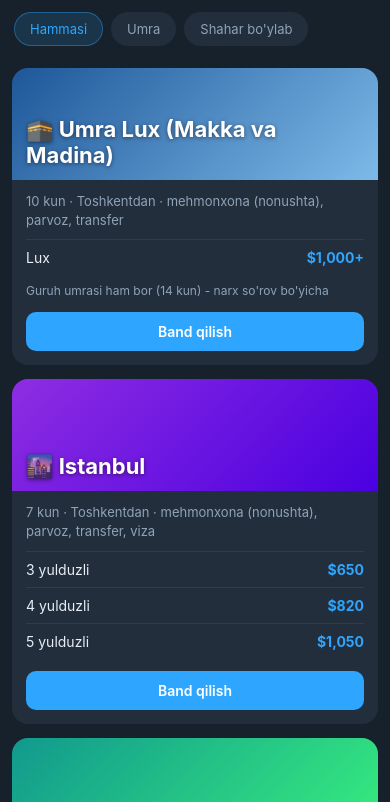
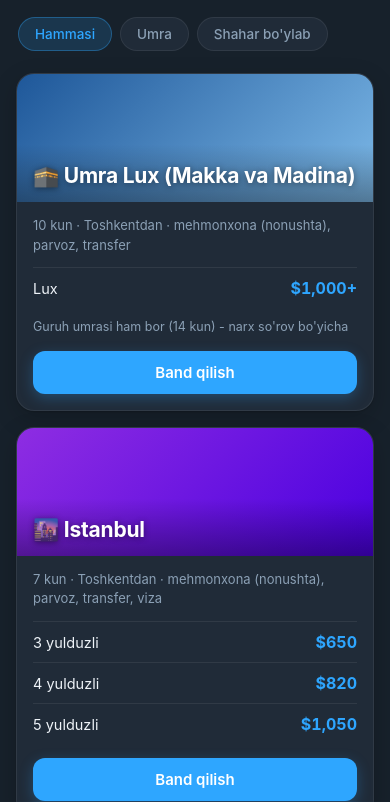
Before and after one commit to muoziiy/travel-packages-miniapp, a plain HTML site: page static/index.html in a window 390 px wide. Shown: the part 96-898 px from the top of the page. Drawn offline with Linux system fonts and the light colour scheme.

Commit message:
Polish UI: emil-design-eng + apple-design + mobile-native pass

```diff
--- a/static/index.html
+++ b/static/index.html
@@ -2,44 +2,87 @@
 <html lang="uz">
 <head>
 <meta charset="utf-8">
-<meta name="viewport" content="width=device-width, initial-scale=1, viewport-fit=cover">
+<meta name="viewport" content="width=device-width, initial-scale=1, viewport-fit=cover, interactive-widget=resizes-content">
 <meta name="theme-color" content="#17212b">
+<meta name="color-scheme" content="dark">
+<meta name="description" content="Safar paketlari: Umra va shahar bo'ylab turlar, yakuniy narx bilan">
 <script src="https://telegram.org/js/telegram-web-app.js"></script>
 <title>Safar paketlar</title>
 <style>
-  :root { --bg:#17212b; --card:#232e3c; --accent:#2ea6ff; --text:#e8eef5; --muted:#8fa3b8; }
+  :root {
+    --bg:#17212b; --card:#202b38; --accent:#2ea6ff; --text:#eef3f8; --muted:#8ba0b5;
+    --border:rgba(255,255,255,.07);
+    --ease-out:cubic-bezier(0.23,1,0.32,1);
+  }
   * { box-sizing:border-box; margin:0; padding:0; -webkit-tap-highlight-color:transparent; }
-  html { -webkit-text-size-adjust:100%; }
-  html, body { overscroll-behavior-y:none; }
-  body { background:var(--bg); color:var(--text); font-family:-apple-system,'Segoe UI',Roboto,sans-serif; padding:calc(12px + env(safe-area-inset-top)) 12px calc(28px + env(safe-area-inset-bottom)); }
-  h1 { font-size:20px; margin:6px 4px 10px; }
-  .sub { color:var(--muted); font-size:13px; line-height:1.45; margin:0 4px 16px; }
-  .chips { display:flex; gap:8px; margin-bottom:16px; overflow-x:auto; padding:2px 2px 6px; scrollbar-width:none; }
+  html { -webkit-text-size-adjust:100%; overscroll-behavior:none; }
+  body {
+    min-height:100dvh; background:var(--bg); color:var(--text);
+    font-family:-apple-system,BlinkMacSystemFont,'Segoe UI',Roboto,sans-serif;
+    -webkit-font-smoothing:antialiased;
+    padding:calc(14px + env(safe-area-inset-top)) 16px calc(32px + env(safe-area-inset-bottom));
+  }
+  h1 { font-size:22px; font-weight:700; letter-spacing:-0.02em; margin:8px 2px 6px; }
+  .sub { color:var(--muted); font-size:13px; line-height:1.5; margin:0 2px 18px; user-select:text; }
+  .chips { display:flex; gap:8px; margin-bottom:18px; overflow-x:auto; padding:2px 2px 4px; scrollbar-width:none; touch-action:pan-x; }
   .chips::-webkit-scrollbar { display:none; }
-  .chip { padding:8px 15px; border-radius:20px; background:var(--card); color:var(--muted); font-size:13px; white-space:nowrap; cursor:pointer; border:1px solid transparent; user-select:none; touch-action:manipulation; transition:transform 100ms ease-out; }
+  .chip {
+    flex:none; padding:8px 16px; border-radius:999px; background:var(--card); color:var(--muted);
+    font-size:13.5px; font-weight:500; white-space:nowrap; cursor:pointer;
+    user-select:none; -webkit-user-select:none; touch-action:manipulation; border:1px solid var(--border);
+    transition:background 150ms var(--ease-out), color 150ms var(--ease-out), border-color 150ms var(--ease-out), transform 160ms var(--ease-out);
+  }
   .chip:active { transform:scale(0.96); }
-  .chip.on { background:rgba(46,166,255,.15); color:var(--accent); border-color:rgba(46,166,255,.4); }
-  .card { background:var(--card); border-radius:16px; margin-bottom:14px; overflow:hidden; }
-  .banner { height:112px; display:flex; align-items:flex-end; padding:12px 14px; font-size:22px; font-weight:700; color:#fff; text-shadow:0 1px 4px rgba(0,0,0,.5); }
-  .inner { padding:12px 14px 14px; }
-  .meta { color:var(--muted); font-size:13px; line-height:1.45; margin-bottom:10px; }
-  .tier { display:flex; justify-content:space-between; padding:9px 0; border-top:1px solid rgba(255,255,255,.07); font-size:14px; }
-  .tier span:last-child { font-weight:700; color:var(--accent); }
-  .note { color:var(--muted); font-size:12px; margin-top:8px; line-height:1.4; }
-  .btn { display:block; margin-top:12px; text-align:center; background:var(--accent); color:#fff; padding:11px; border-radius:10px; font-size:14px; font-weight:600; text-decoration:none; user-select:none; touch-action:manipulation; transition:transform 100ms ease-out; }
-  .btn:active { transform:scale(0.97); }
+  .chip.on { background:rgba(46,166,255,.16); color:var(--accent); border-color:rgba(46,166,255,.35); }
+  .card {
+    background:var(--card); border:1px solid var(--border); border-radius:18px; margin-bottom:16px; overflow:hidden;
+    box-shadow:0 1px 2px rgba(0,0,0,.2), 0 8px 24px rgba(0,0,0,.18);
+    opacity:0; transform:translateY(10px); animation:enter 320ms var(--ease-out) forwards;
+  }
+  .card.no-anim { animation:none; opacity:1; transform:none; }
+  .card:nth-child(2) { animation-delay:50ms; }
+  .card:nth-child(3) { animation-delay:90ms; }
+  .card:nth-child(4) { animation-delay:130ms; }
+  .card:nth-child(n+5) { animation-delay:170ms; }
+  @keyframes enter { to { opacity:1; transform:none; } }
+  .banner {
+    position:relative; height:128px; display:flex; align-items:flex-end; padding:14px 16px;
+    font-size:21px; font-weight:700; letter-spacing:-0.01em; color:#fff; text-shadow:0 1px 6px rgba(0,0,0,.45);
+  }
+  .banner::after { content:''; position:absolute; inset:0; background:linear-gradient(180deg,transparent 55%,rgba(0,0,0,.35)); }
+  .banner span { position:relative; z-index:1; }
+  .inner { padding:14px 16px 16px; }
+  .meta { color:var(--muted); font-size:13px; line-height:1.5; margin-bottom:12px; user-select:text; }
+  .tier { display:flex; justify-content:space-between; align-items:baseline; gap:12px; padding:10px 0; border-top:1px solid var(--border); font-size:14.5px; }
+  .tier .price { font-weight:700; font-size:16px; color:var(--accent); font-variant-numeric:tabular-nums; white-space:nowrap; }
+  .note { color:var(--muted); font-size:12.5px; line-height:1.5; margin-top:10px; user-select:text; }
+  .btn {
+    display:block; margin-top:14px; text-align:center; background:var(--accent); color:#fff; padding:12px;
+    border-radius:12px; font-size:15px; font-weight:600; text-decoration:none;
+    user-select:none; -webkit-user-select:none; touch-action:manipulation;
+    box-shadow:0 4px 14px rgba(46,166,255,.28);
+    transition:transform 160ms var(--ease-out), filter 160ms var(--ease-out);
+  }
+  .btn:active { transform:scale(0.97); filter:brightness(.92); }
+  .chip:focus-visible, .btn:focus-visible { outline:2px solid var(--accent); outline-offset:2px; }
+  .empty { color:var(--muted); text-align:center; padding:36px 0; font-size:14px; line-height:1.5; }
+  @media (prefers-reduced-motion:reduce) {
+    .card { animation:fade 200ms ease forwards; }
+    @keyframes fade { to { opacity:1; } }
+    .chip, .btn { transition:none; }
+  }
 </style>
 </head>
 <body>
-<h1>✈️ Safar paketlar</h1>
+<h1>Safar paketlar</h1>
 <div class="sub">Yakuniy narx, 1 kishi uchun (2 kishi borasiz), Toshkentdan to'g'ri parvoz</div>
 <div class="chips" id="chips"></div>
 <div id="list"></div>
 <script>
 const tg = window.Telegram && window.Telegram.WebApp;
 if (tg) { tg.ready(); tg.expand(); if (tg.setHeaderColor) tg.setHeaderColor('#17212b'); if (tg.setBackgroundColor) tg.setBackgroundColor('#17212b'); }
-let pkgs = [], filter = 'all';
-const chips = [['all','Hammasi'],['umra','Umra'],['city','Shahar bo\'ylab']];
+let pkgs = [], filter = 'all', firstRender = true;
+const chips = [['all','Hammasi'],['umra','Umra'],['city',"Shahar bo'ylab"]];
 const grads = {
   'umra-lux':'linear-gradient(135deg,#1e5799,#7db9e8)',
   'istanbul':'linear-gradient(135deg,#8e2de2,#4a00e0)',
@@ -51,22 +94,24 @@ const BOOK = 'https://t.me/muoziiy';
 function money(n){ return '$' + n.toLocaleString('en-US'); }
 function renderChips(){
   document.getElementById('chips').innerHTML = chips.map(c =>
-    `<div class="chip ${filter===c[0]?'on':''}" role="button" onclick="setFilter('${c[0]}')">${c[1]}</div>`).join('');
+    `<div class="chip ${filter===c[0]?'on':''}" role="button" tabindex="0" onclick="setFilter('${c[0]}')">${c[1]}</div>`).join('');
 }
 function setFilter(f){ filter = f; renderChips(); render(); }
 function render(){
   const list = document.getElementById('list');
   const shown = pkgs.filter(p => filter==='all' || p.type===filter);
-  list.innerHTML = shown.map(p => `
-    <div class="card">
-      <div class="banner" style="background:${grads[p.id]||'linear-gradient(135deg,#232e3c,#17212b)'}">${emoji[p.type]} ${p.title}</div>
+  const cls = firstRender ? '' : ' no-anim';
+  list.innerHTML = shown.length ? shown.map(p => `
+    <div class="card${cls}">
+      <div class="banner" style="background:${grads[p.id]||'linear-gradient(135deg,#232e3c,#17212b)'}"><span>${emoji[p.type]||''} ${p.title}</span></div>
       <div class="inner">
         <div class="meta">${p.days} · ${p.from}dan · mehmonxona (nonushta), parvoz, transfer${p.type==='city' ? ', viza' : ''}</div>
-        ${p.tiers.map(t => `<div class="tier"><span>${t.name}</span><span>${money(t.price_per_person)}${t.suffix||''}</span></div>`).join('')}
+        ${p.tiers.map(t => `<div class="tier"><span>${t.name}</span><span class="price">${money(t.price_per_person)}${t.suffix||''}</span></div>`).join('')}
         ${p.note ? `<div class="note">${p.note}</div>` : ''}
         <a class="btn" href="${BOOK}" ${tg?'onclick="return openBook(event)"':''}>Band qilish</a>
       </div>
-    </div>`).join('');
+    </div>`).join('') : `<div class="empty">Bu yo'nalishda hozircha paket yo'q.<br>Tez orada qo'shiladi.</div>`;
+  firstRender = false;
 }
 function openBook(e){ e.preventDefault(); tg.openTelegramLink(BOOK); return false; }
 async function load_data(){
```
